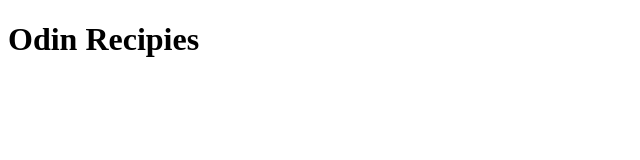
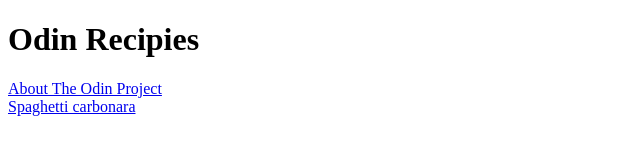
Before and after one commit to vvatsxn/odin-recipies, a plain HTML site: page index.html in a window 1280 px wide. Shown: the whole page, without its empty margins (0-640 px from the left). Drawn offline with Linux system fonts and the light colour scheme.

Commit message:
Link to about page and recipie page

```diff
--- a/index.html
+++ b/index.html
@@ -7,5 +7,8 @@
 </head>
 <body>
     <h1>Odin Recipies</h1>
+    <a href="https://www.theodinproject.com/about" target="_blank" alt="Link to The Odin Project About page">About The Odin Project</a>
+    <br>
+    <a href="spaghetti-carbonara.html" target="_self" alt="Spaghetti Carbonara page">Spaghetti carbonara</a>
 </body>
 </html>
```
